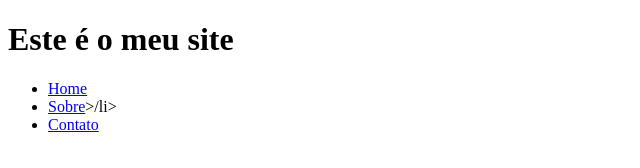
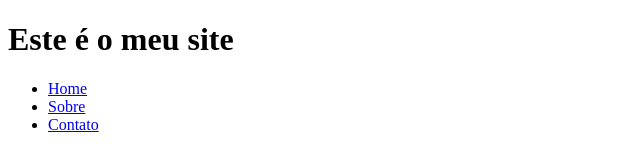
Before and after one commit to miguel-reginaldo/site, a plain HTML site: page index.html in a window 1280 px wide. Shown: the full height of the page, 0-640 px from the left. Drawn offline with Linux system fonts and the light colour scheme.

Commit message:
Correções do li

```diff
--- a/index.html
+++ b/index.html
@@ -8,7 +8,7 @@
 		<h1>Este é o meu site</h1>
 		<ul>
 			<li><a href="index.html">Home</a></li>
-			<li><a href="sobre.html">Sobre</a>>/li>
+			<li><a href="sobre.html">Sobre</a></li>
 			<li><a href="contato.html">Contato</a></li>
 		</ul>
     </body>
```
